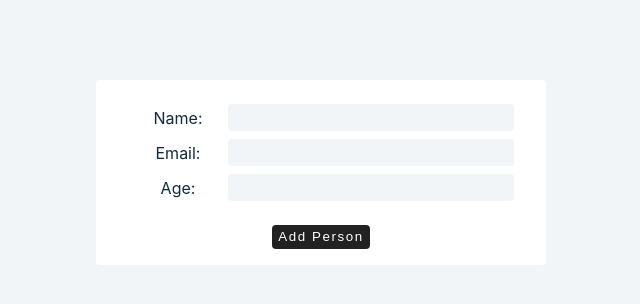
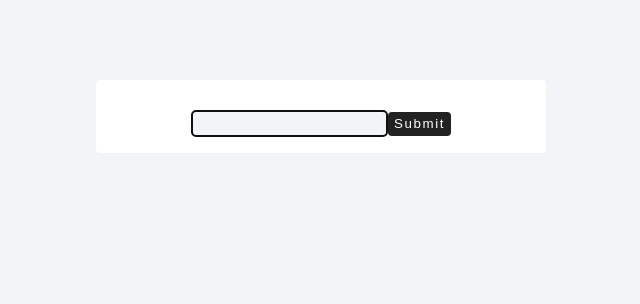
Before and after one commit to AnthonyLzq/learning-react, a React (Create React App) app: page / in a window 1280 px wide. Shown: the top 304 px of the page, without its empty margins (319-959 px from the left). Built offline with nearby package versions, Linux system fonts and the light colour scheme.

Commit message:
v 0.17.0

```diff
--- a/package.json
+++ b/package.json
@@ -1,6 +1,6 @@
 {
   "name": "learning-react",
-  "version": "0.16.0",
+  "version": "0.17.0",
   "private": true,
   "dependencies": {
     "@testing-library/jest-dom": "^5.11.4",
--- a/src/App.js
+++ b/src/App.js
@@ -1,5 +1,5 @@
 import React from 'react'
-import Setup from './tutorial/04-forms/2-multiple-inputs'
+import Setup from './tutorial/05-useRef/1-useRef-basics'
 
 const App = () => (
   <div className='container'>
--- a/src/tutorial/05-useRef/1-useRef-basics.js
+++ b/src/tutorial/05-useRef/1-useRef-basics.js
@@ -1,8 +1,31 @@
 import React from 'react'
 
+// Preserves value
+// Does not trigger re-render
+// Target DOM nodes/elements
+
 const UseRefBasics = () => {
+  const [value, setValue] = React.useState('')
+  const refContainer = React.useRef(null)
+
+  const handleSubmit = e => {
+    e.preventDefault()
+    setValue(refContainer.current.value)
+    refContainer.current.value = ''
+  }
+
+  React.useEffect(() => refContainer.current.focus(), [value])
+
   return (
-    <h2>useRef basics example</h2>
+    <React.Fragment>
+      <form className='form' onSubmit={handleSubmit}>
+        <div>
+          <input type='text' ref={refContainer} />
+          <button type='submit'>submit</button>
+        </div>
+      </form>
+      {value !== '' && <div className='item'>{value}</div>}
+    </React.Fragment>
   )
 }
 
```
Also changed, not shown: 1 other file (tests, documents, lock files or other folders).
